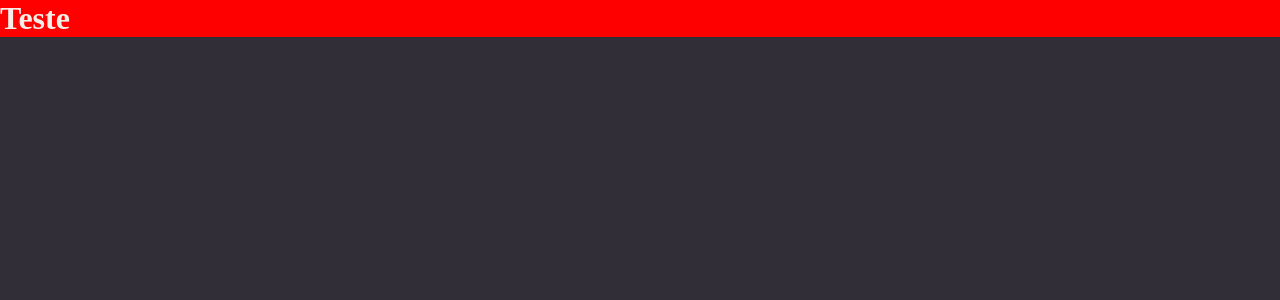
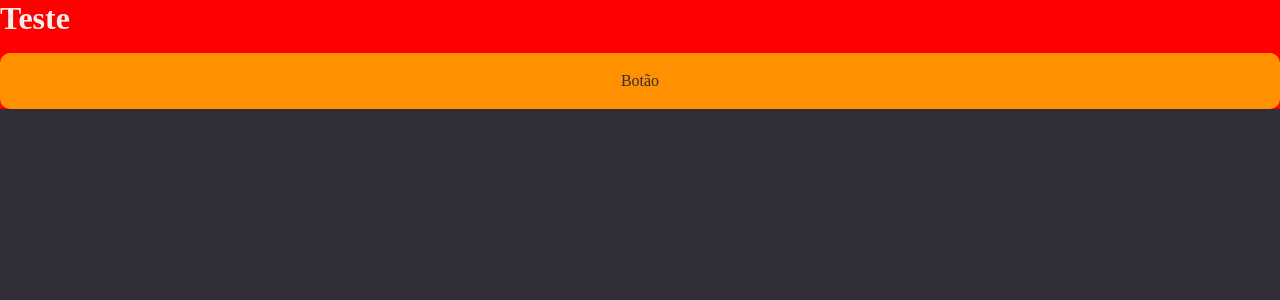
Before and after one commit to Limb00z/rr-notes, a React (Vite) app: page / in a window 1280 px wide. Shown: the top 300 px of the page. Built offline with nearby package versions, Linux system fonts and the light colour scheme.

Commit message:
Criando e estilizando o component Button

```diff
--- /dev/null
+++ b/src/components/Button/index.jsx
@@ -0,0 +1,5 @@
+import { Container } from "./styles";
+
+export function Button() {
+  return <Container type="button">Botão</Container>;
+}
--- /dev/null
+++ b/src/components/Button/styles.js
@@ -0,0 +1,19 @@
+import styled from 'styled-components';
+
+export const Container = styled.button`
+    width: 100%;
+    background-color: ${({ theme }) => theme.COLORS.ORANGE};
+    color: ${({ theme }) => theme.COLORS.BACKGROUND_800};
+
+    height: 56px;
+    border: 0;
+    padding: 0 16px;
+    margin-top: 16px;
+    border-radius: 10px;
+    font-weight: 500;
+
+    &:disabled{
+        opacity: 0.5;
+    }
+
+`
--- a/src/pages/Details/index.jsx
+++ b/src/pages/Details/index.jsx
@@ -1,9 +1,12 @@
-import {Container} from "./style"
+import { Container } from "./style"
+import { Button } from "../../components/Button"
 
 function Index() {
    return (
     <Container>
-      <h1>Teste</h1>
+       <h1>Teste</h1>
+
+       <Button/>
     </Container>
   )
 }
```
